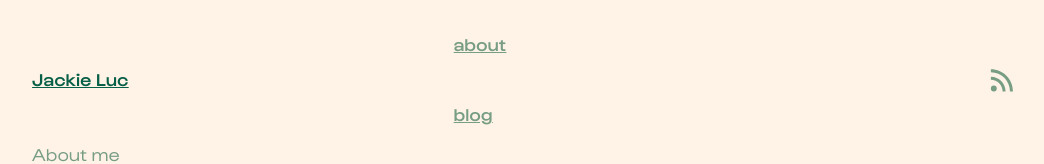
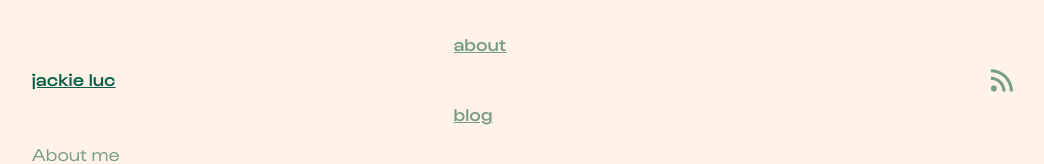
Before and after one commit to jackieluc/jackieluc-website, a Next.js app: page /about in a window 1280 px wide. Shown: the top 164 px of the page, without its empty margins (114-1158 px from the left). Built offline with nearby package versions, Linux system fonts and the light colour scheme.

Commit message:
chore(nav): consistent typecase for name

```diff
--- a/src/components/nav.tsx
+++ b/src/components/nav.tsx
@@ -27,7 +27,7 @@ function SmallScreenNav({ router }: { router: NextRouter }) {
               getActiveRoute('/', router) ? `bg-secondary underline` : `no-underline`
             }`}
           >
-            Jackie Luc
+            jackie luc
           </Link>
         </li>
         {SITE_LINKS.map(([title, url]) => (
@@ -59,7 +59,7 @@ function BigScreenNav({ router }: { router: NextRouter }) {
               : `no-underline`
           }`}
         >
-          Jackie Luc
+          jackie luc
         </Link>
       </div>
       <div className='navbar-center flex'>
```
